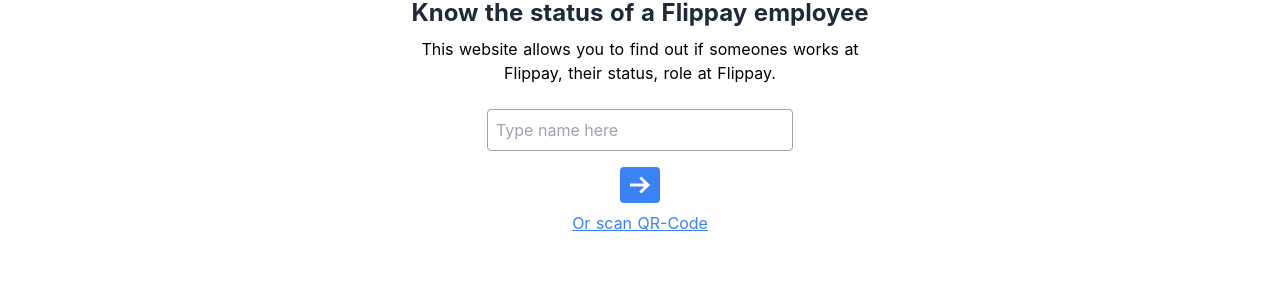
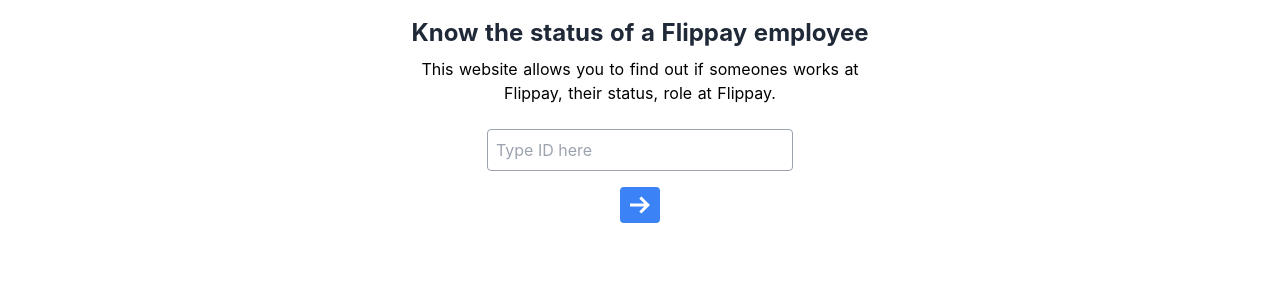
Before and after one commit to Uvacoder/flip-emp, a Nuxt app: page / in a window 1280 px wide. Shown: the part 280-565 px from the top of the page. Built offline with nearby package versions, Linux system fonts and the light colour scheme; what vue-notification, vue-qrcode-reader would draw is missing.

Commit message:
added scanner to other views

```diff
--- a/components/search.vue
+++ b/components/search.vue
@@ -1,13 +1,13 @@
 <template>
   <div>
-    <div>
+    <scanner v-if="scanner" />
+    <div class="flex flex-col items-center my-5">
       <form @submit.prevent="fetchEmployeeInfo">
         <input
           v-model="empId"
           class="
             block
             mx-auto
-            mb-10
             border border-gray-300
             text-xs
             pl-2
@@ -19,12 +19,14 @@
           type="text"
         />
       </form>
+      <p @click="toggleScanner" class="my-2 text-blue-500 underline lg:hidden">Or scan QR-Code</p>
     </div>
   </div>
 </template>
 
 <script>
 import { required } from 'vuelidate/lib/validators'
+import scanner from '~/components/scanner.vue'
 import { mapMutations } from 'vuex'
 import gql from 'graphql-tag'
 
@@ -37,9 +39,13 @@
 `
 
 export default {
+  components: {
+    scanner
+  },
   data() {
     return {
       empId: '',
+      scanner: false
     }
   },
   validations: {
@@ -79,6 +85,9 @@
           })
       }
     },
+    toggleScanner() {
+      this.scanner = !this.scanner
+    },
   },
 }
 </script>
--- a/pages/index.vue
+++ b/pages/index.vue
@@ -16,7 +16,7 @@
             <input
               v-model="staffId"
               class="w-full py-2 px-2 border border-gray-400 rounded my-4"
-              placeholder="Type name here"
+              placeholder="Type ID here"
               type="text"
             />
             <button
@@ -32,7 +32,7 @@
             </svg>
           </button>
           </form>
-          <p @click="toggleScanner" class="my-2 text-blue-500 underline">Or scan QR-Code</p>
+          <p @click="toggleScanner" class="my-2 text-blue-500 underline lg:hidden">Or scan QR-Code</p>
         </div>
       </div>
     </div>
@@ -97,7 +97,7 @@
           .catch((err) => {
             this.$notify({
               title: 'Error',
-              text: 'No employee with such ID found!',
+              text: 'No employee with such ID found! Or check your network and try again',
               type: 'error',
             })
             this.loading = false
```
